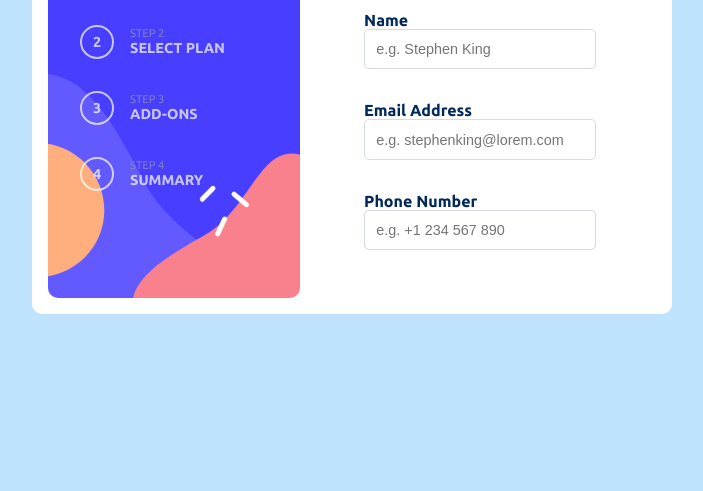
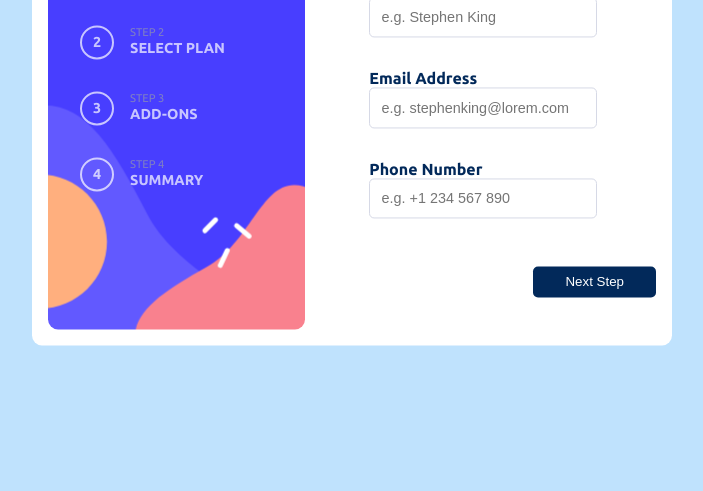
Before and after one commit to DeborahOlaboye/MultiStepForm, a plain HTML site: page index.html in a window 1280 px wide. Shown: the part 309-800 px from the top of the page, without its empty margins (288-991 px from the left). Drawn offline with Linux system fonts and the light colour scheme.

Commit message:
styling for the buttons modified

```diff
--- a/index.html
+++ b/index.html
@@ -51,6 +51,7 @@
     </div>
 
 
+    <div>
       <div class="form-container" id="step-1">
 
         <!-- Step 1 start -->
@@ -200,10 +201,10 @@
 
         <!-- Step 5 end -->
         </div>
-
         <div class="button-container">
           <button type="submit" class="back">Go Back</button>
           <button type="submit" class="next">Next Step</button>
+        </div>
     </div>
   </div>
 
--- a/style.css
+++ b/style.css
@@ -145,7 +145,7 @@ p {
     flex-direction: column;
     align-self: flex-start;
 }
-.form-container form button {
+.next {
     color: var(--clr-neutral5);
     background-color: var(--clr-primary1);
     border: none;
@@ -153,7 +153,6 @@ p {
     padding: 0.5rem 2rem;
     cursor: pointer;
     margin-left: auto;
-    margin-top: 2rem;
 }
 
 .button-container .back {
@@ -164,7 +163,6 @@ p {
     padding: 0.5rem 2rem;
     cursor: pointer;
     margin-left: 0;
-    margin-top: 2rem;
 }
 
 .form-container input {
@@ -186,7 +184,7 @@ p {
     justify-content: space-between;
     width: 100%;
     align-items: center;
-    position: absolute;
+    margin-bottom: 2rem;
 }
 .button-container:first-child {
     display: flex;
```
Lines whose indentation alone changed are shown as unchanged.
